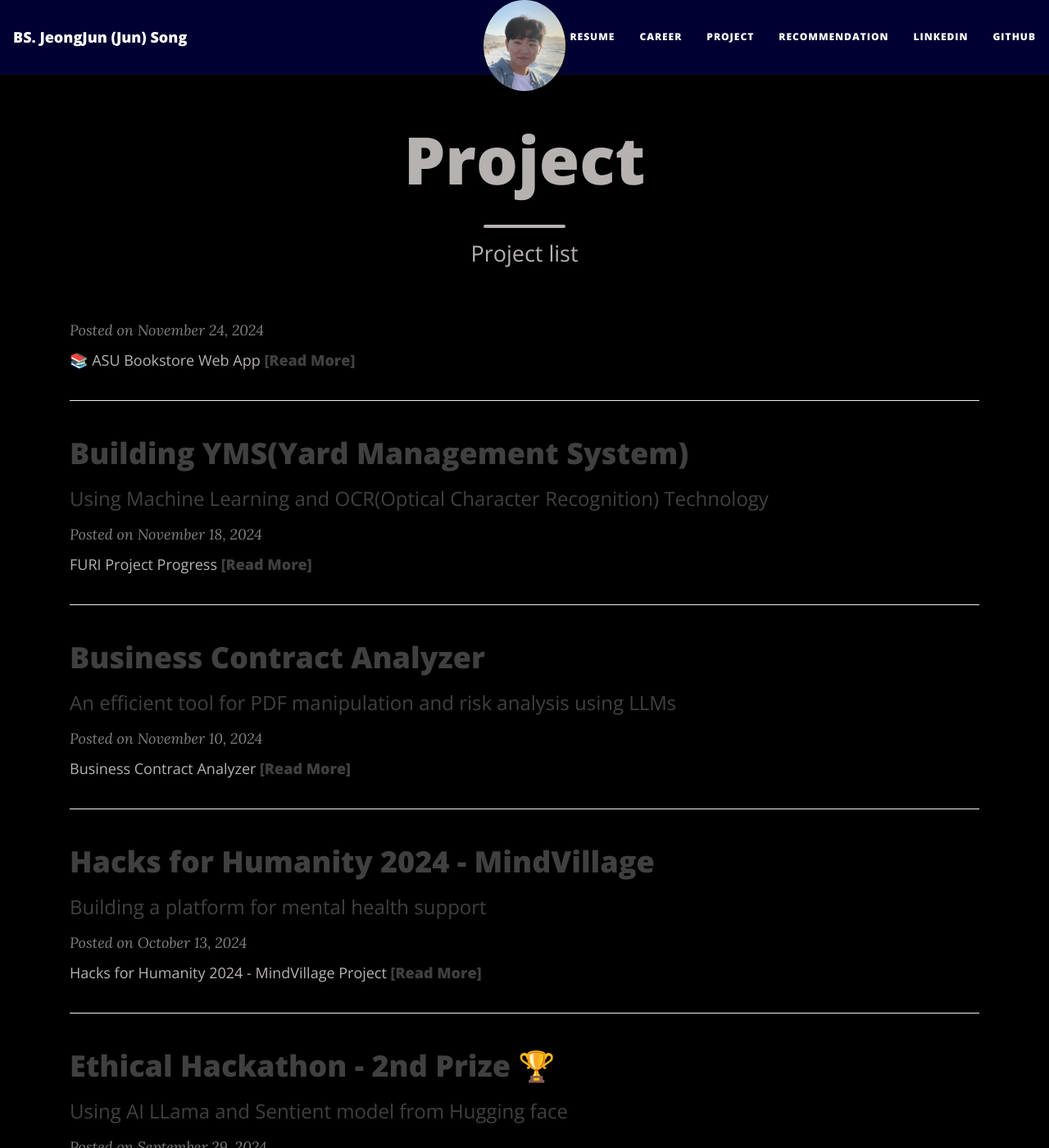
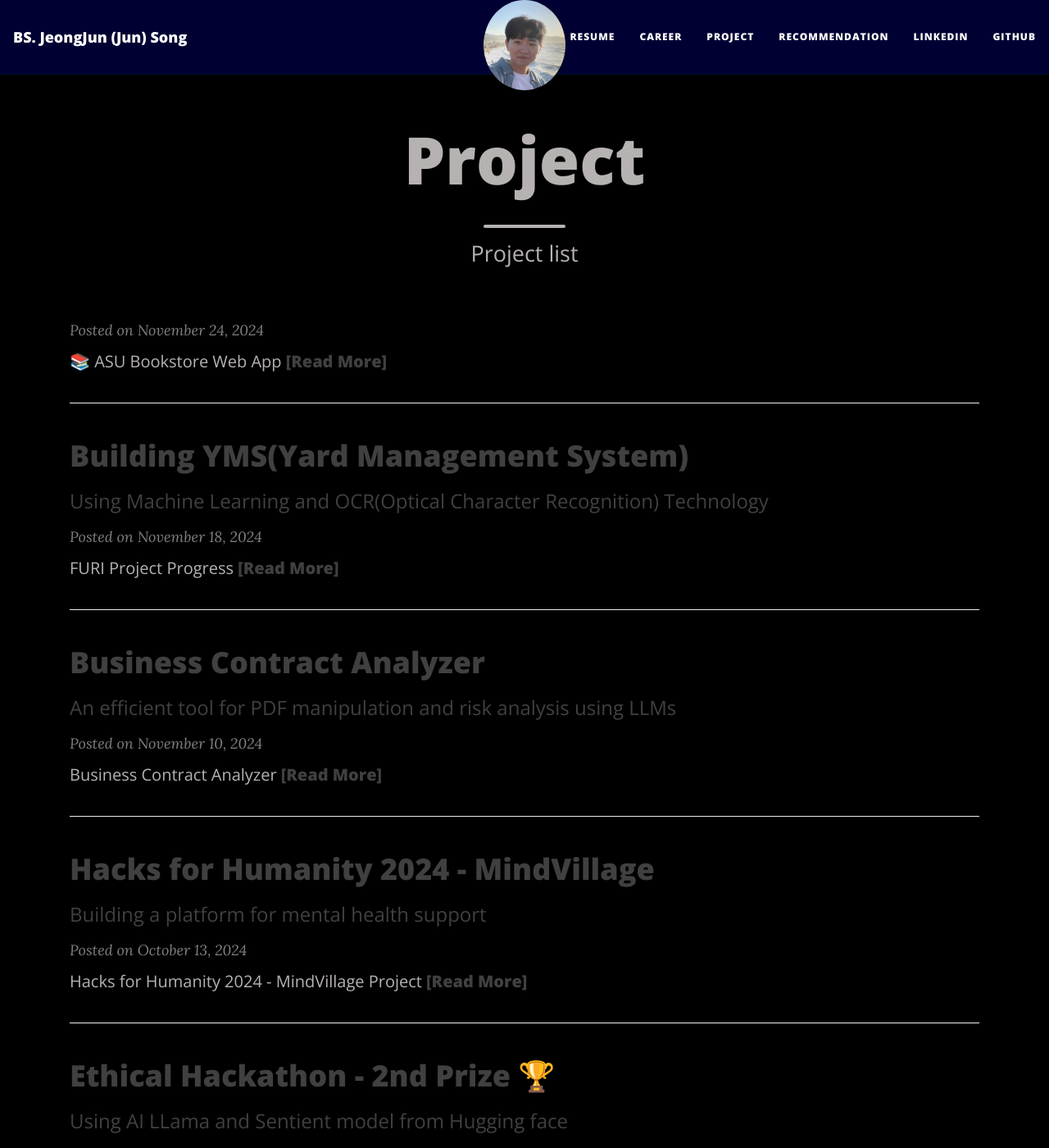
Before and after one commit to songjeongjun320/songjeongjun320.github.io, a Jekyll site: the page built from project/index.html, in a window 1280 px wide and 1400 px high. Shown: the whole window at 82% size. Built offline with Jekyll 4.4.1, drawn with Linux system fonts in a browser that asks for light colours; nearby versions of some CDN libraries.

```diff
--- a/assets/css/main.css
+++ b/assets/css/main.css
@@ -12,7 +12,7 @@
 
 body {
   font-family: 'Lora', 'Open Sans', 'Helvetica Neue', Helvetica, Arial, sans-serif;
-  font-size: 1.125rem;
+  font-size: 1.250rem;
   color: #b7b2b2;
   position: relative;
   background-color: {{ site.page-col | default: "#FFFFFF" }};
```
